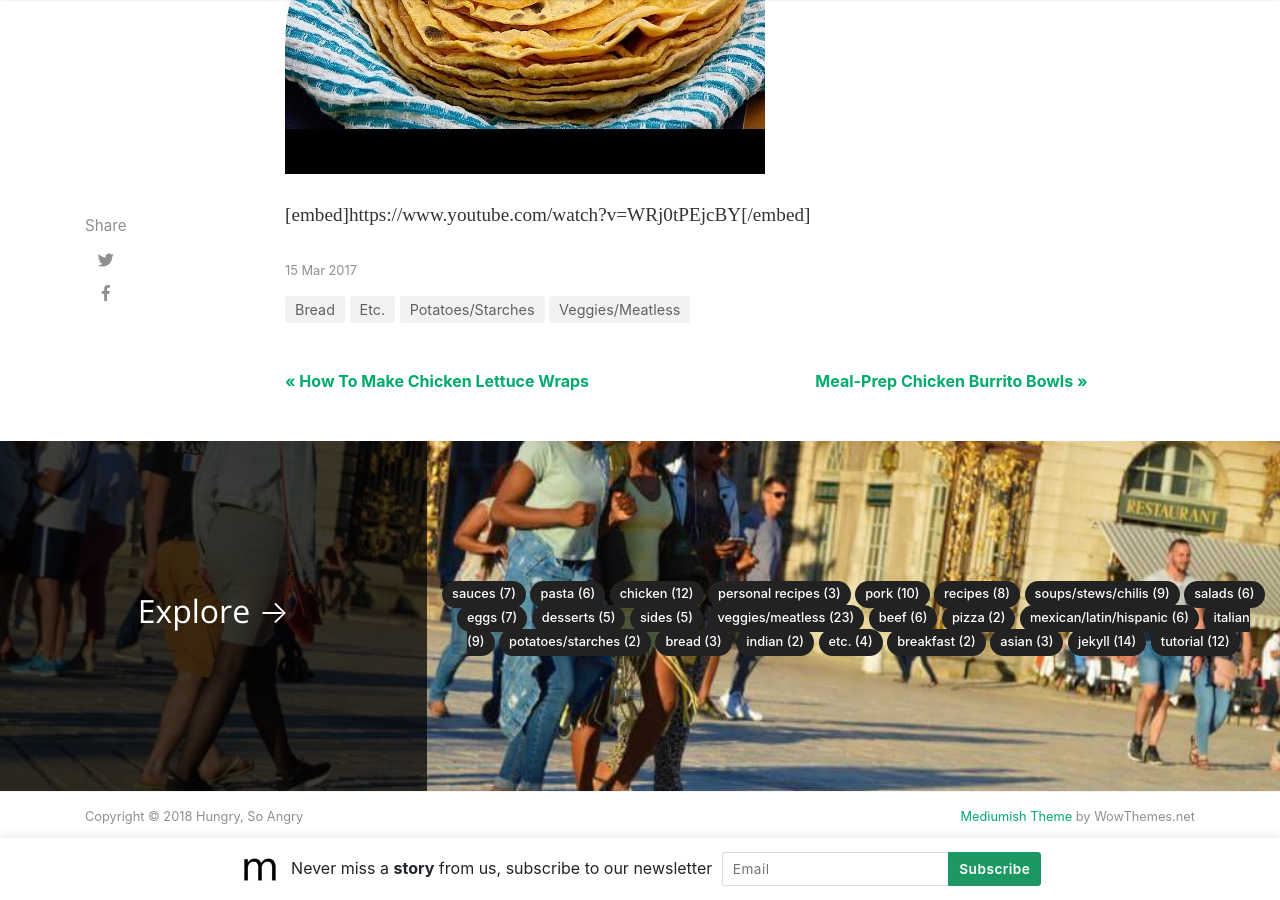
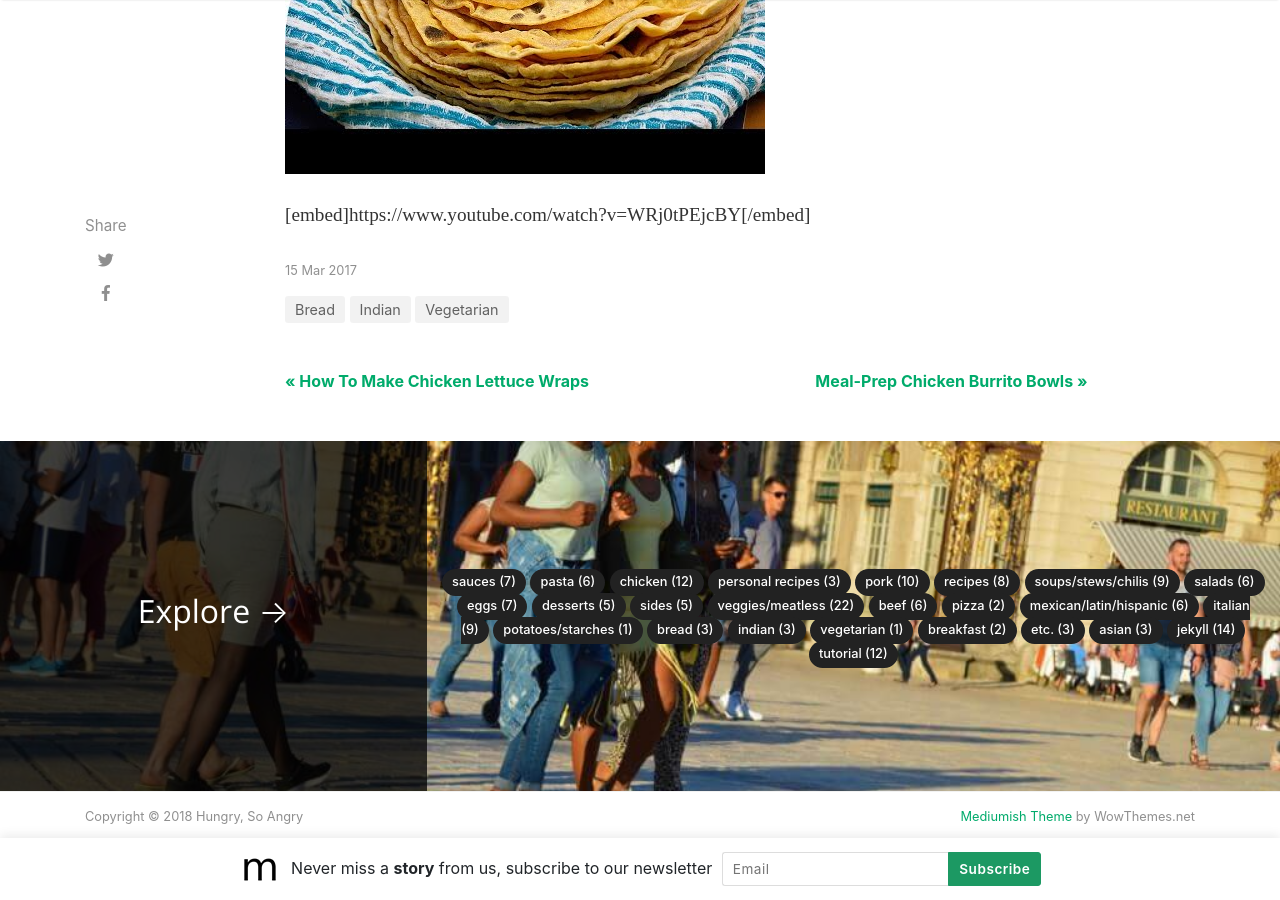
Before and after one commit to iomike/sauce, a Jekyll site: the page built from _posts/2017-03-14-sweet-potato-flatbread-roti.html, in a window 1280 px wide and 900 px high, scrolled down 601 px. Built offline with Jekyll 4.4.1, drawn with Linux system fonts in a browser that asks for light colours; nearby versions of some CDN libraries; comment, search, counter and statistics services are not loaded.

Commit message:
Update from Forestry.io - Updated 2017-03-14-sweet-potato-flatbread-roti.html

```diff
--- a/_posts/2017-03-14-sweet-potato-flatbread-roti.html
+++ b/_posts/2017-03-14-sweet-potato-flatbread-roti.html
@@ -1,32 +1,30 @@
 ---
 layout: post
 title: Sweet Potato Flatbread (Roti)
-date: 2017-03-14 20:15:36.000000000 -04:00
+date: 2017-03-15 00:15:36 +0000
 type: post
-parent_id: '0'
-published: true
+parent_id: 0
 image: assets/images/post-img/hqdefault-1.jpg
 status: publish
 categories:
+- 'Vegetarian '
 - Bread
-- Etc.
-- Potatoes/Starches
-- Veggies/Meatless
+- Indian
 tags:
 - Oil-free
 - Vegan/Vegetarian
 - yeast-free
 - YouTube
 meta:
-  _edit_last: '1'
+  _edit_last: 1
   _posts_by_tag_page_fields: a:2:{s:12:"widget_title";s:0:"";s:11:"widget_tags";s:0:"";}
   _wpghs_github_path: _posts/2017-03-14-sweet-potato-flatbread-roti.md
   _sha: '0339ffb64b151f4bbbb3490008ebe0183ddf24e7'
   _yourls_url: http://7t3.link/5dtpe
-  _yourls_clicks: '21'
-  _wpas_done_all: '1'
-  _thumbnail_id: '700'
-  _jetpack_dont_email_post_to_subs: '1'
+  _yourls_clicks: 21
+  _wpas_done_all: 1
+  _thumbnail_id: 700
+  _jetpack_dont_email_post_to_subs: 1
   _cegg_data_Amazon: a:1:{s:13:"us-B009QR7VOG";a:27:{s:5:"price";s:5:"19.95";s:8:"priceOld";s:0:"";s:15:"percentageSaved";i:0;s:8:"currency";s:1:"$";s:12:"currencyCode";s:3:"USD";s:12:"manufacturer";s:19:"Gandhi
     - Appliances";s:8:"category";s:0:"";s:8:"merchant";s:6:"Amazon";s:4:"logo";s:0:"";s:6:"domain";s:10:"amazon.com";s:6:"rating";s:0:"";s:12:"reviewsCount";s:0:"";s:12:"availability";s:0:"";s:8:"orig_url";s:0:"";s:3:"ean";s:13:"0700112467196";s:3:"upc";s:0:"";s:3:"sku";s:0:"";s:4:"isbn";s:0:"";s:9:"unique_id";s:13:"us-B009QR7VOG";s:5:"title";s:92:"Tabakh
     Manual Wooden Roti Chapati Flatbread Tortilla Presser Maker with Rolling Pin,
@@ -49,16 +47,17 @@ meta:
     - Appliances";s:10:"RegionCode";s:0:"";s:11:"ReleaseDate";s:0:"";s:11:"RunningTime";s:0:"";s:18:"SeikodoProductCode";s:0:"";s:4:"Size";s:7:"10
     Inch";s:3:"SKU";s:0:"";s:6:"Studio";s:19:"Gandhi - Appliances";s:18:"SubscriptionLength";s:0:"";s:12:"TradeInValue";s:0:"";s:3:"UPC";s:12:"700112467196";s:7:"UPCList";s:0:"";s:8:"Warranty";s:0:"";s:12:"WEEETaxValue";s:0:"";s:17:"PackageDimensions";s:0:"";}s:14:"toLowToDisplay";s:0:"";s:12:"availability";s:25:"Usually
     ships in 24 hours";s:14:"lowestNewPrice";s:5:"19.89";s:15:"lowestUsedPrice";s:5:"15.53";s:22:"lowestCollectiblePrice";s:0:"";s:22:"lowestRefurbishedPrice";s:0:"";s:8:"totalNew";s:1:"2";s:9:"totalUsed";s:1:"0";s:16:"totalCollectible";s:1:"0";s:16:"totalRefurbished";s:1:"0";s:4:"date";s:0:"";s:6:"author";s:0:"";s:6:"source";s:0:"";s:6:"domain";s:0:"";}}}
-  _cegg_last_bykeyword_updateAmazon: '1489540816'
-  _cegg_last_update_Amazon: '1500408200'
+  _cegg_last_bykeyword_updateAmazon: 1489540816
+  _cegg_last_update_Amazon: 1500408200
   _oembed_3f8ce520d65a58d28887a278a964dbd5: <iframe width="620" height="349" src="https://www.youtube.com/embed/WRj0tPEjcBY?feature=oembed"
     frameborder="0" gesture="media" allow="encrypted-media" allowfullscreen></iframe>
-  _oembed_time_3f8ce520d65a58d28887a278a964dbd5: '1512900969'
+  _oembed_time_3f8ce520d65a58d28887a278a964dbd5: 1512900969
 author:
   login: mkelley
   email: mkelley@mkelley.net
   display_name: Mike
   first_name: Mike
   last_name: Kelley
+
 ---
 <p>[embed]https://www.youtube.com/watch?v=WRj0tPEjcBY[/embed]</p>
```
